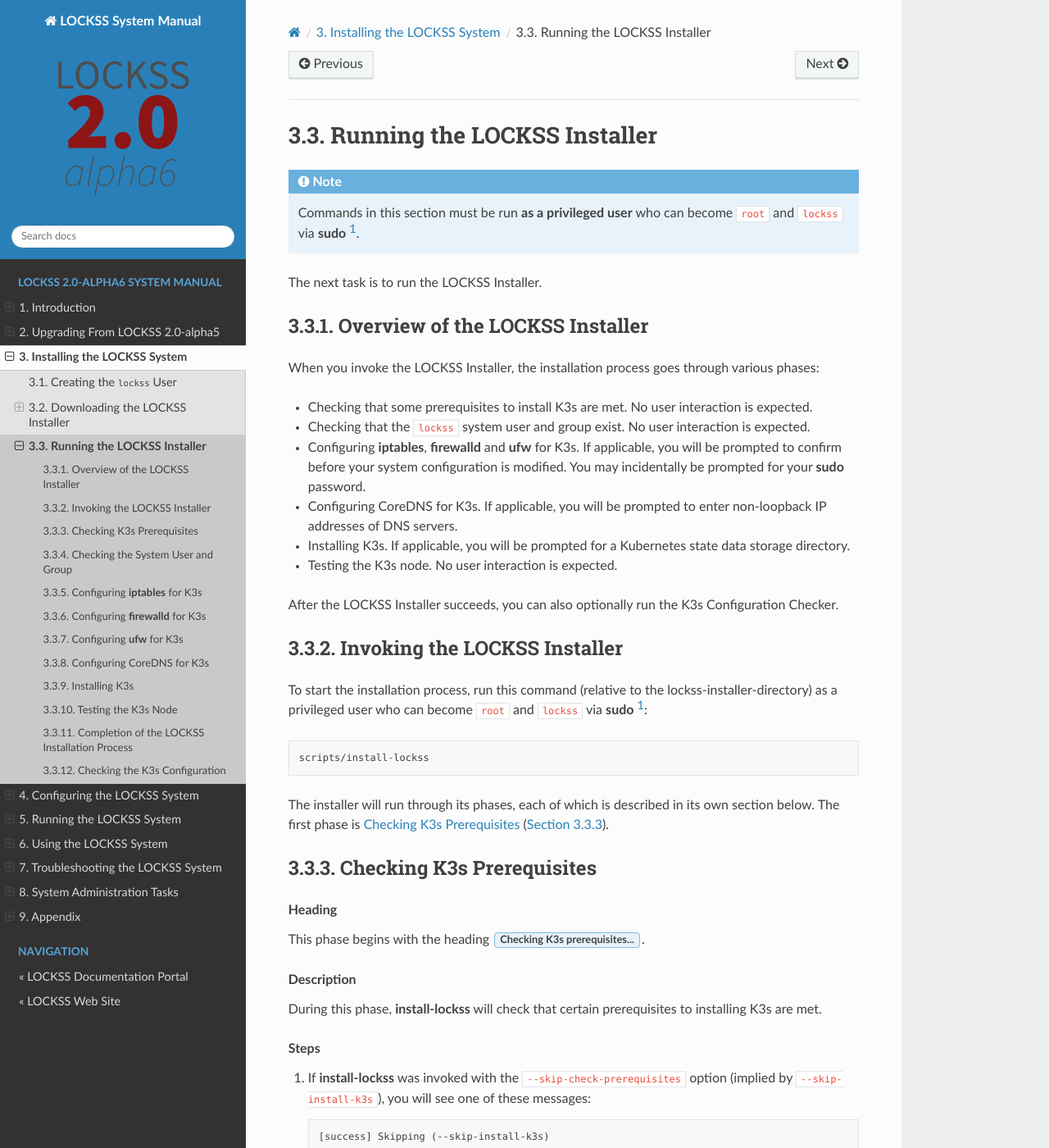
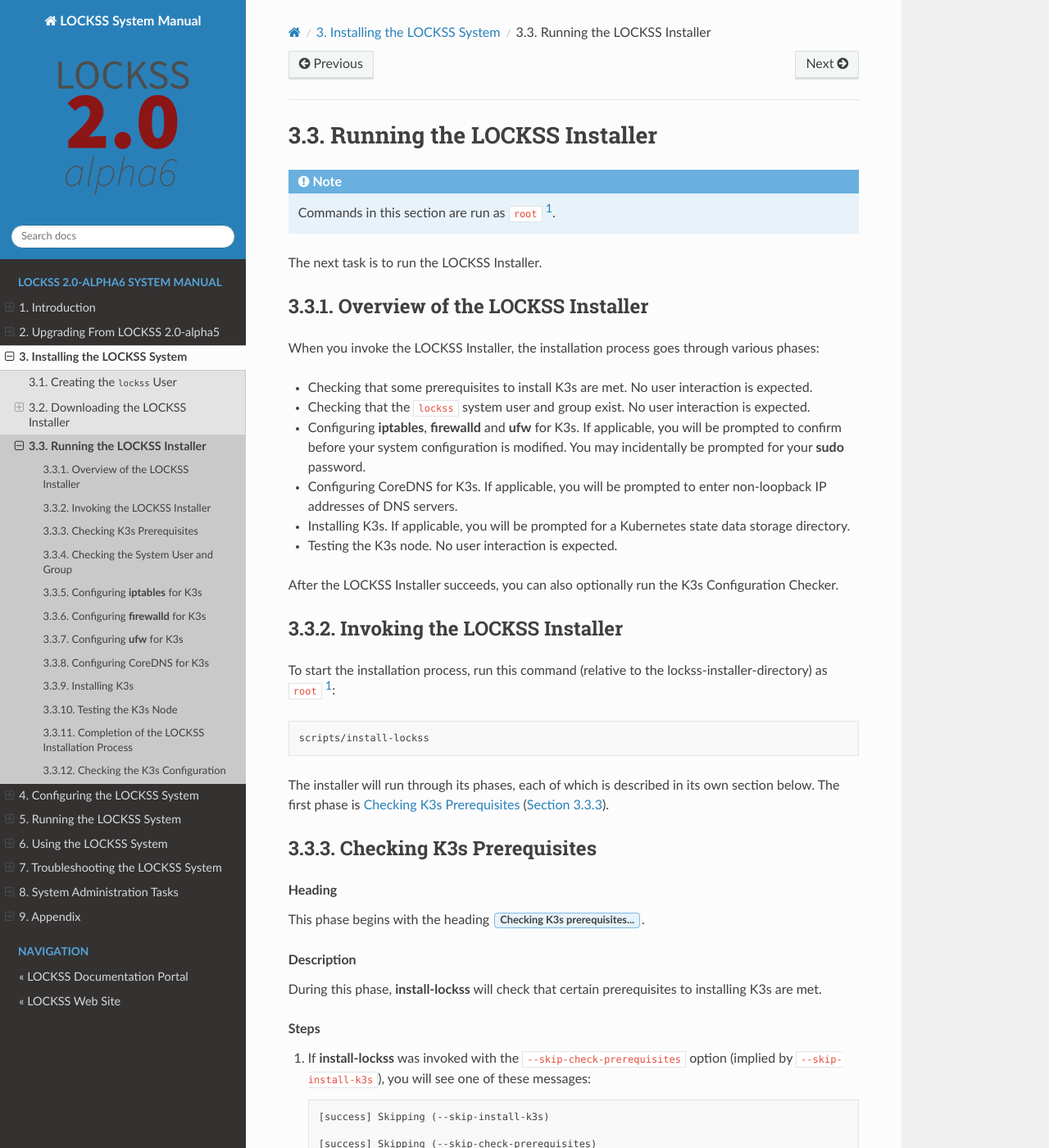
Before and after one commit to lockss/lockss-rtd-manual, a Sphinx documentation site: the page built from docs/installing/installer.rst, in a window 1280 px wide and 1400 px high. Shown: the whole window at 82% size. Built offline with Sphinx 7.4.7 and the Read the Docs theme 2.0.0, drawn with Linux system fonts in a browser that asks for light colours; cross-references to code outside the pages are shown as plain code; some of the changed text lies outside the part shown.

Commit message:
Sometimes doesn't work as a non-root, non-lockss user, e.g. when it has to write a resolv.conf file as lockss; just say "as root" for now.

```diff
--- a/docs/installing/installer.rst
+++ b/docs/installing/installer.rst
@@ -4,7 +4,7 @@ Running the LOCKSS Installer
 
 .. note::
 
-   Commands in this section must be run **as a privileged user** who can become ``root`` and ``lockss`` via :program:`sudo` [#fnprivileged]_.
+   Commands in this section are run as ``root``  [#fnroot]_.
 
 The next task is to run the LOCKSS Installer.
 
@@ -32,7 +32,7 @@ After the LOCKSS Installer succeeds, you can also optionally run the K3s Configu
 Invoking the LOCKSS Installer
 -----------------------------
 
-To start the installation process, run this command (relative to the :ref:`lockss-installer-directory`) as a privileged user who can become ``root`` and ``lockss`` via :program:`sudo` [#fnprivileged]_:
+To start the installation process, run this command (relative to the :ref:`lockss-installer-directory`) as ``root``  [#fnroot]_:
 
 .. code-block:: shell
 
@@ -744,9 +744,9 @@ That being said, we still recommend running :program:`k3s check-config` and inte
 
 .. rubric:: Footnotes
 
-.. [#fnprivileged]
+.. [#fnroot]
 
-   See :doc:`/sysadmin/privileged`.
+   See :doc:`/sysadmin/root`.
 
 .. [#fnk3sdatadirnfs]
 
```
